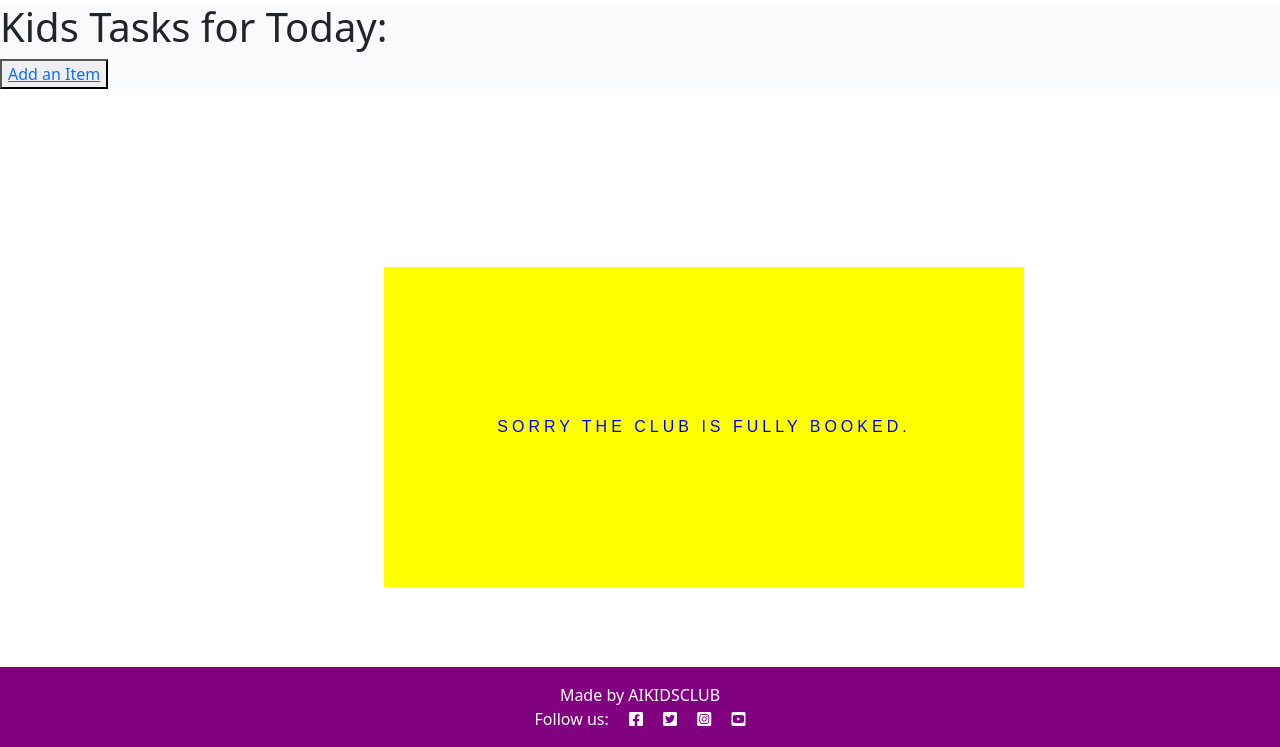
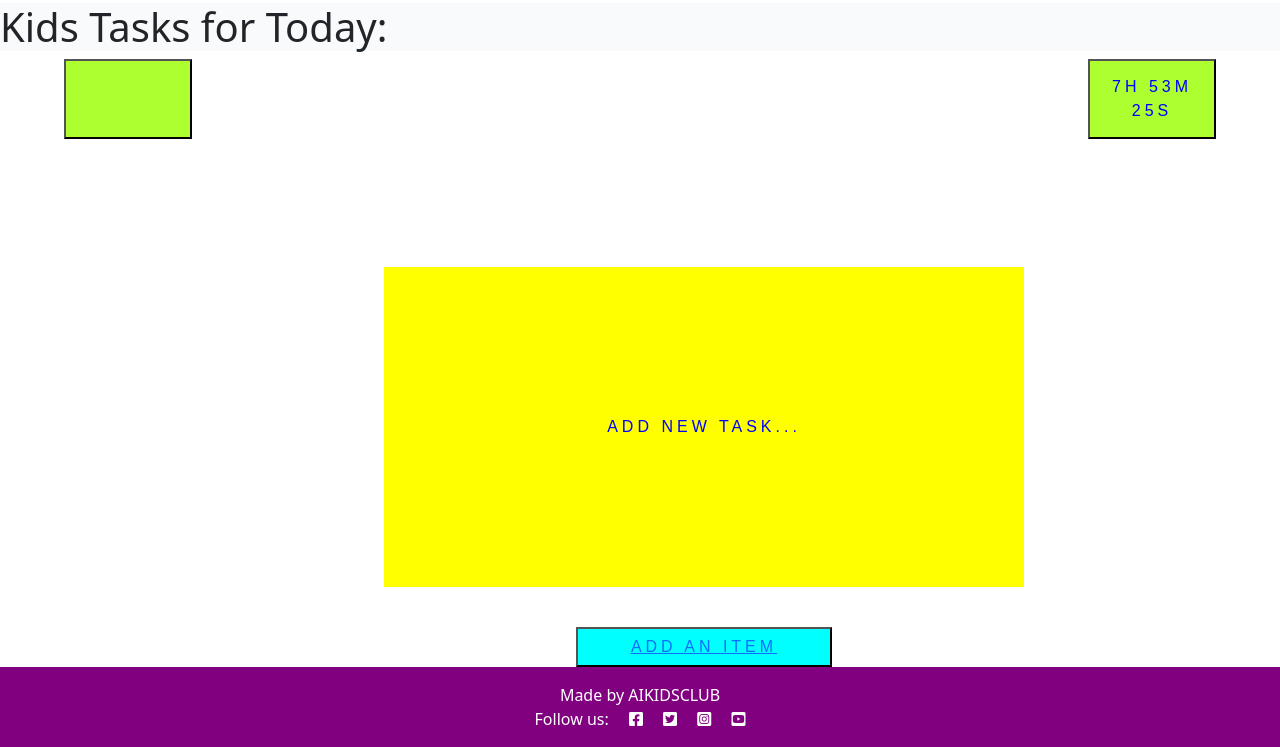
Before and after one commit to sibekov/aikidsclub, a Django app: page / in a window 1280 px wide. Shown: the part 53-800 px from the top of the page. Run offline with Django 3.2, Linux system fonts and the light colour scheme; data that the repository does not hold is empty.

Commit message:
Add Countdown to help keep track of the day

```diff
--- a/aikidsapp/static/css/style.css
+++ b/aikidsapp/static/css/style.css
@@ -170,3 +170,49 @@ table {
     color: blue;
     overflow: auto;
   }
+
+#demo {
+    font-size: 100%;
+    font-family: Oswald, sans-serif;
+    text-transform: uppercase;
+    letter-spacing: 4px;
+    width: 10%;
+    height: 10%;
+    background-color:greenyellow;
+    left: 85%;
+    text-align: center;
+    position: absolute;
+    color: blue;
+    overflow: auto;
+}
+
+#summa {
+    font-size: 100%;
+    font-family: Oswald, sans-serif;
+    text-transform: uppercase;
+    letter-spacing: 4px;
+    width: 10%;
+    height: 10%;
+    background-color:greenyellow;
+    right: 85%;
+    text-align: center;
+    position: absolute;
+    color: blue;
+    overflow: auto;
+}
+
+#incrementa {
+    font-size: 100%;
+    font-family: Oswald, sans-serif;
+    text-transform: uppercase;
+    letter-spacing: 4px;
+    width: 20%;
+    height: 5%;
+    background-color: rgb(0, 255, 255);
+    bottom: 10%;
+    left: 45%;
+    text-align: center;
+    position: absolute;
+    color: blue;
+    overflow: auto;
+}
--- a/aikidsapp/templates/aikidsapp/aikids_items.html
+++ b/aikidsapp/templates/aikidsapp/aikids_items.html
@@ -61,7 +61,6 @@
         <!-- Content Goes here -->
 
         <h1>Kids Tasks for Today:</h1>
-        <div class="separator1">
         <table>
             {% for item in items %}
             <tr>
@@ -87,14 +86,50 @@
             </tr>
             {% empty %}
             <tr>
-            <td>Sorry The Club is Fully Booked.</td>
+            <td>Add New Task...</td>
             </tr>
+
             {% endfor %}
-        </table></div>
-        <button><a href="/add">Add an Item</a></button>
+        </table>
+        <button id="incrementa"><a href="/add">Add an Item</a></button>
+        <button id="demo"></button>
+        <button id="summa"></button>
         {% endblock content %}
     </main>
+<!-- Display the countdown timer in an element -->
 
+
+<script>
+// Set the date we're counting down to
+var countDownDate = new Date("Jan 5, 2030 15:37:25").getTime();
+
+// Update the count down every 1 second
+var x = setInterval(function() {
+
+
+  // Get today's date and time
+  var now = new Date().getTime();
+
+  // Find the distance between now and the count down date
+  var distance = countDownDate - now;
+
+  // Time calculations for days, hours, minutes and seconds
+  var days = Math.floor(distance / (1000 * 60 * 60 * 24));
+  var hours = Math.floor((distance % (1000 * 60 * 60 * 24)) / (1000 * 60 * 60));
+  var minutes = Math.floor((distance % (1000 * 60 * 60)) / (1000 * 60));
+  var seconds = Math.floor((distance % (1000 * 60)) / 1000);
+
+  // Display the result in the element with id="demo"
+  document.getElementById("demo").innerHTML = 24 - hours + "h "
+  + minutes + "m " + seconds + "s ";
+  document.getElementById("samma").innerHTML = length(table);
+  // If the count down is finished, write some text
+  if (distance < 0) {
+  clearInterval(x);
+   document.getElementById("demo").innerHTML = "EXPIRED";
+  }
+}, 1000);
+</script>
     <!-- Footer -->
     <footer class="footer mt-auto py-3 dark-bg">
         <p class="m-0 text-center text-white">Made by AIKIDSCLUB</p>
--- a/aikidsapp/views.py
+++ b/aikidsapp/views.py
@@ -13,6 +13,11 @@ def kidstodo(request):
         'items':items
     }
     return render(request,'aikidsapp/aikids_items.html',context)
+
+
+def counta():
+    len(items)
+
 
 
 def add_item(request):
```
